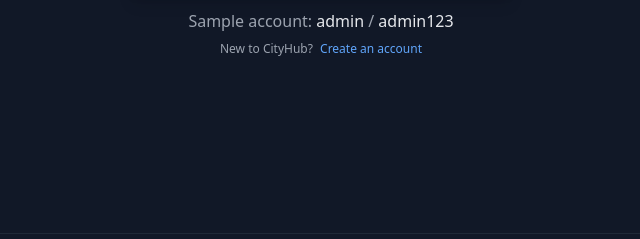
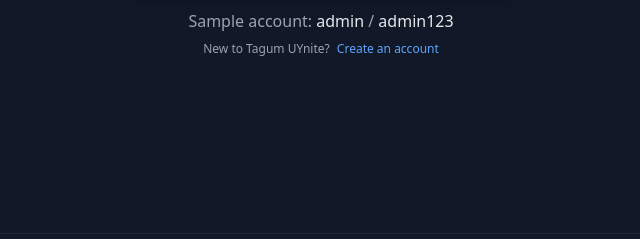
Before and after one commit to arribahomestay/TAGUMUNITE, a plain HTML site: page index.html in a window 1280 px wide. Shown: the part 510-749 px from the top of the page, 319-959 px from the left. Drawn offline with nearby package versions, Linux system fonts and the light colour scheme.

Commit message:
Update login branding and shared footer

```diff
--- a/index.html
+++ b/index.html
@@ -55,7 +55,7 @@
       </div>
 
       <div class="mt-2 text-center text-xs text-gray-400">
-        <span>New to CityHub?</span>
+        <span>New to Tagum UYnite?</span>
         <a href="#" class="text-blue-400 hover:underline ml-1">Create an account</a>
       </div>
     </div>
```
